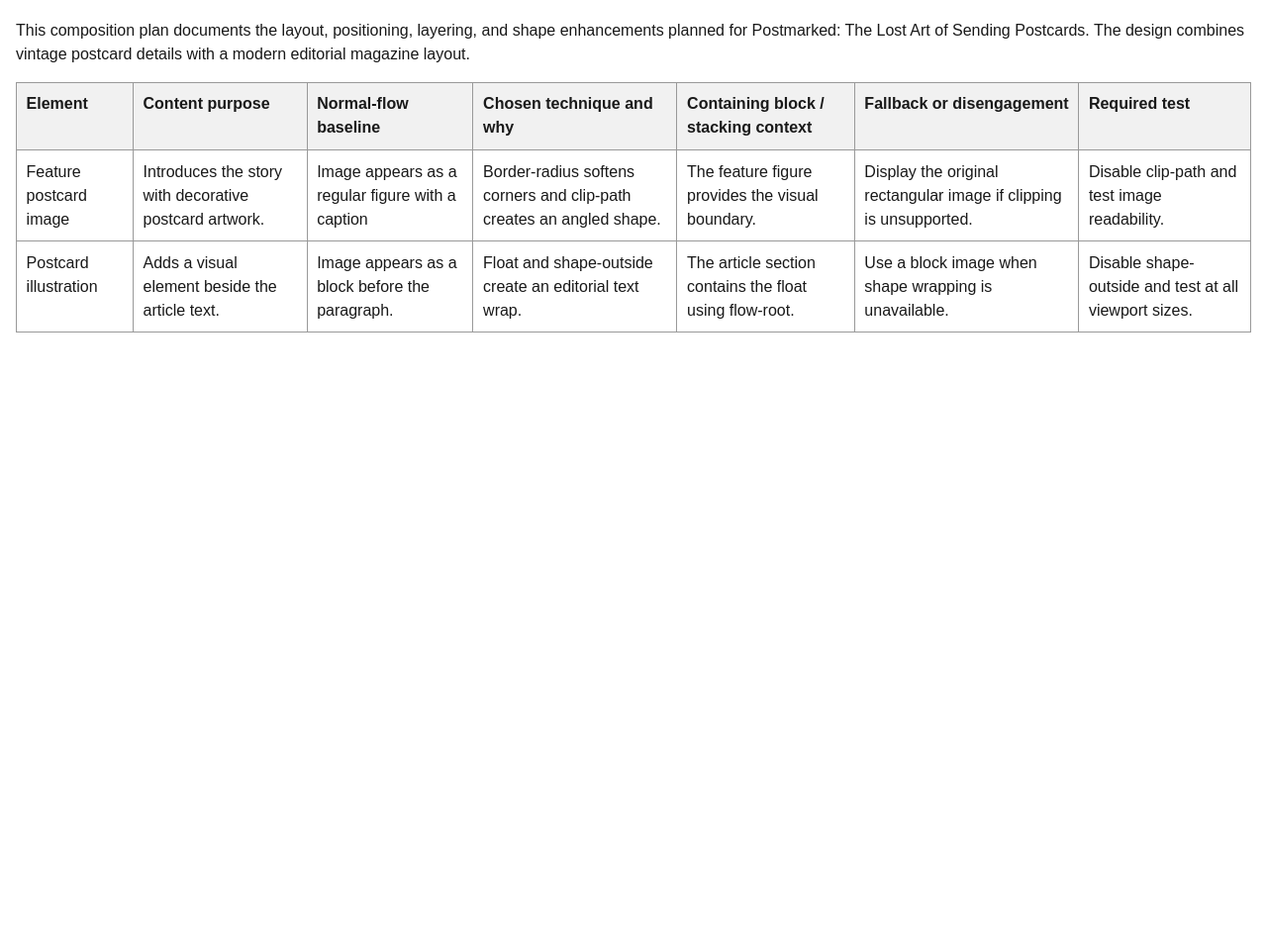
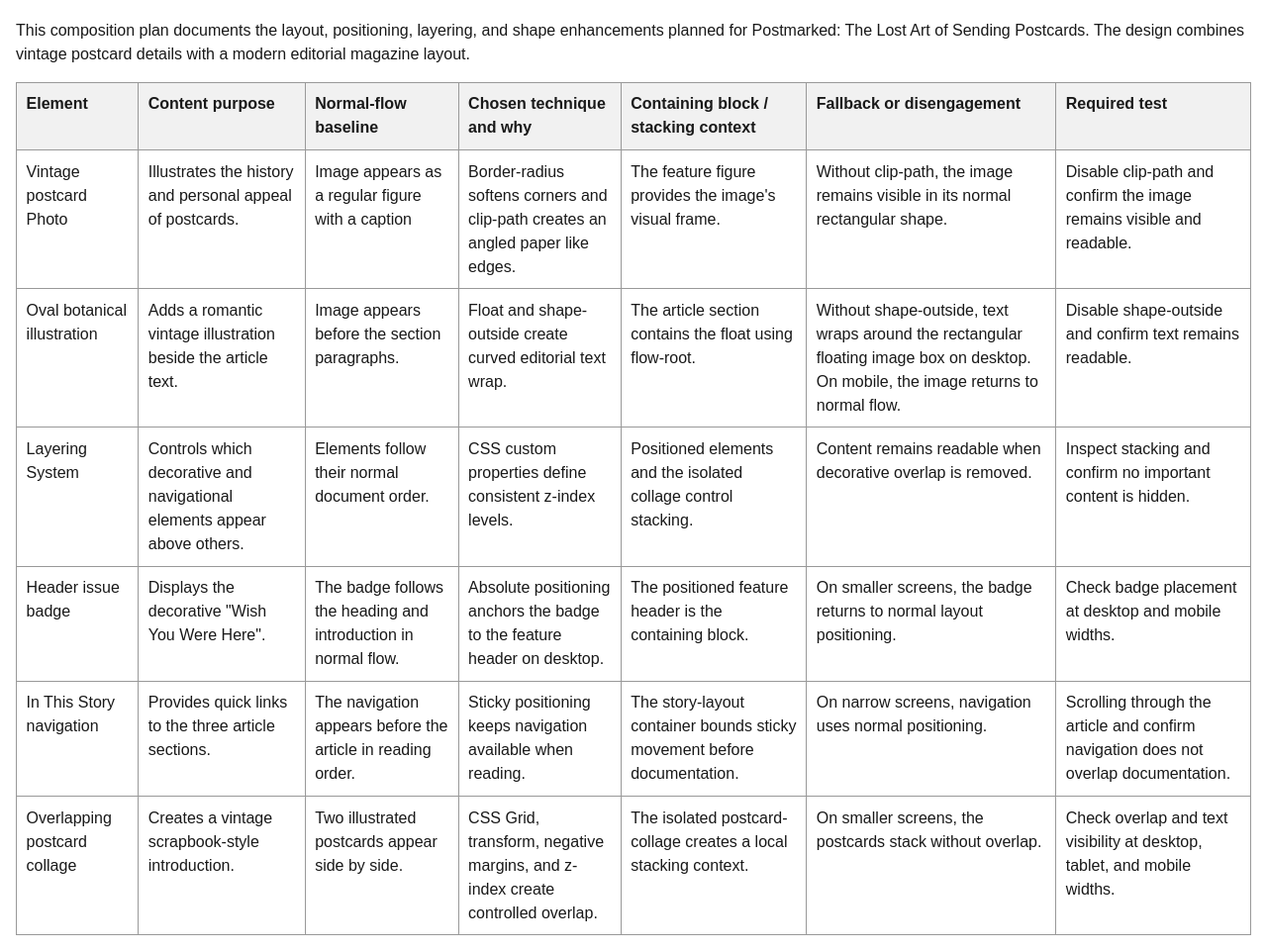
Before and after one commit to baileyjoy/ASSESSMENT-Layered-Feature-Story-Starter, a plain HTML site: page composition-plan.html in a window 1280 px wide. Shown: the part 88-1049 px from the top of the page at 99% size. Before the commit the page ends 800 px from the top, so only its background shows below. Drawn offline with Linux system fonts and the light colour scheme.

Commit message:
Complete composition plan and validation documentation

```diff
--- a/composition-plan.html
+++ b/composition-plan.html
@@ -50,23 +50,64 @@
                 </thead>
                 <tbody>
                     <tr>
-                        <td>Feature postcard image</td>
-                        <td>Introduces the story with decorative postcard artwork.</td>
+                        <td>Vintage postcard Photo</td>
+                        <td>Illustrates the history and personal appeal of postcards.</td>
                         <td>Image appears as a regular figure with a caption</td>
-                        <td>Border-radius softens corners and clip-path creates an angled shape.</td>
-                        <td>The feature figure provides the visual boundary.</td>
-                        <td>Display the original rectangular image if clipping is unsupported.</td>
-                        <td>Disable clip-path and test image readability.</td>
+                        <td>Border-radius softens corners and clip-path creates an angled paper like edges.</td>
+                        <td>The feature figure provides the image's visual frame.</td>
+                        <td>Without clip-path, the image remains visible in its normal rectangular shape.</td>
+                        <td>Disable clip-path and confirm the image remains visible and readable.</td>
                     </tr>
 
                     <tr>
-                        <td>Postcard illustration</td>
-                        <td>Adds a visual element beside the article text.</td>
-                        <td>Image appears as a block before the paragraph.</td>
-                        <td>Float and shape-outside create an editorial text wrap.</td>
+                        <td>Oval botanical illustration</td>
+                        <td>Adds a romantic vintage illustration beside the article text.</td>
+                        <td>Image appears before the section paragraphs.</td>
+                        <td>Float and shape-outside create curved editorial text wrap.</td>
                         <td>The article section contains the float using flow-root.</td>
-                        <td>Use a block image when shape wrapping is unavailable.</td>
-                        <td>Disable shape-outside and test at all viewport sizes.</td>
+                        <td>Without shape-outside, text wraps around the rectangular floating image box on desktop.
+                            On mobile, the image returns to normal flow.
+                        </td>
+                        <td>Disable shape-outside and confirm text remains readable.</td>
+                    </tr>
+
+                    <tr>
+                        <td>Layering System</td>
+                        <td>Controls which decorative and navigational elements appear above others.</td>
+                        <td>Elements follow their normal document order.</td>
+                        <td>CSS custom properties define consistent z-index levels.</td>
+                        <td>Positioned elements and the isolated collage control stacking.</td>
+                        <td>Content remains readable when decorative overlap is removed.</td>
+                        <td>Inspect stacking and confirm no important content is hidden.</td>
+                    </tr>
+                    <tr>
+                        <td>Header issue badge</td>
+                        <td>Displays the decorative "Wish You Were Here".</td>
+                        <td>The badge follows the heading and introduction in normal flow.</td>
+                        <td>Absolute positioning anchors the badge to the feature header on desktop.</td>
+                        <td>The positioned feature header is the containing block.</td>
+                        <td>On smaller screens, the badge returns to normal layout positioning.</td>
+                        <td>Check badge placement at desktop and mobile widths.</td>
+                    </tr>
+
+                    <tr>
+                        <td>In This Story navigation</td>
+                        <td>Provides quick links to the three article sections.</td>
+                        <td>The navigation appears before the article in reading order.</td>
+                        <td>Sticky positioning keeps navigation available when reading.</td>
+                        <td>The story-layout container bounds sticky movement before documentation.</td>
+                        <td>On narrow screens, navigation uses normal positioning.</td>
+                        <td>Scrolling through the article and confirm navigation does not overlap documentation.</td>
+                    </tr>
+
+                    <tr>
+                        <td>Overlapping postcard collage</td>
+                        <td>Creates a vintage scrapbook-style introduction.</td>
+                        <td>Two illustrated postcards appear side by side.</td>
+                        <td>CSS Grid, transform, negative margins, and z-index create controlled overlap.</td>
+                        <td>The isolated postcard-collage creates a local stacking context.</td>
+                        <td>On smaller screens, the postcards stack without overlap.</td>
+                        <td>Check overlap and text visibility at desktop, tablet, and mobile widths.</td>
                     </tr>
                 </tbody>
             </table>
```
Also changed, not shown: index.html (+4 -3 lines), styles.css (+14 -2 lines), images/css-validation.jpg (added), images/html-composition-validation.png (added), images/html-validation.png (added), 3 other files.
